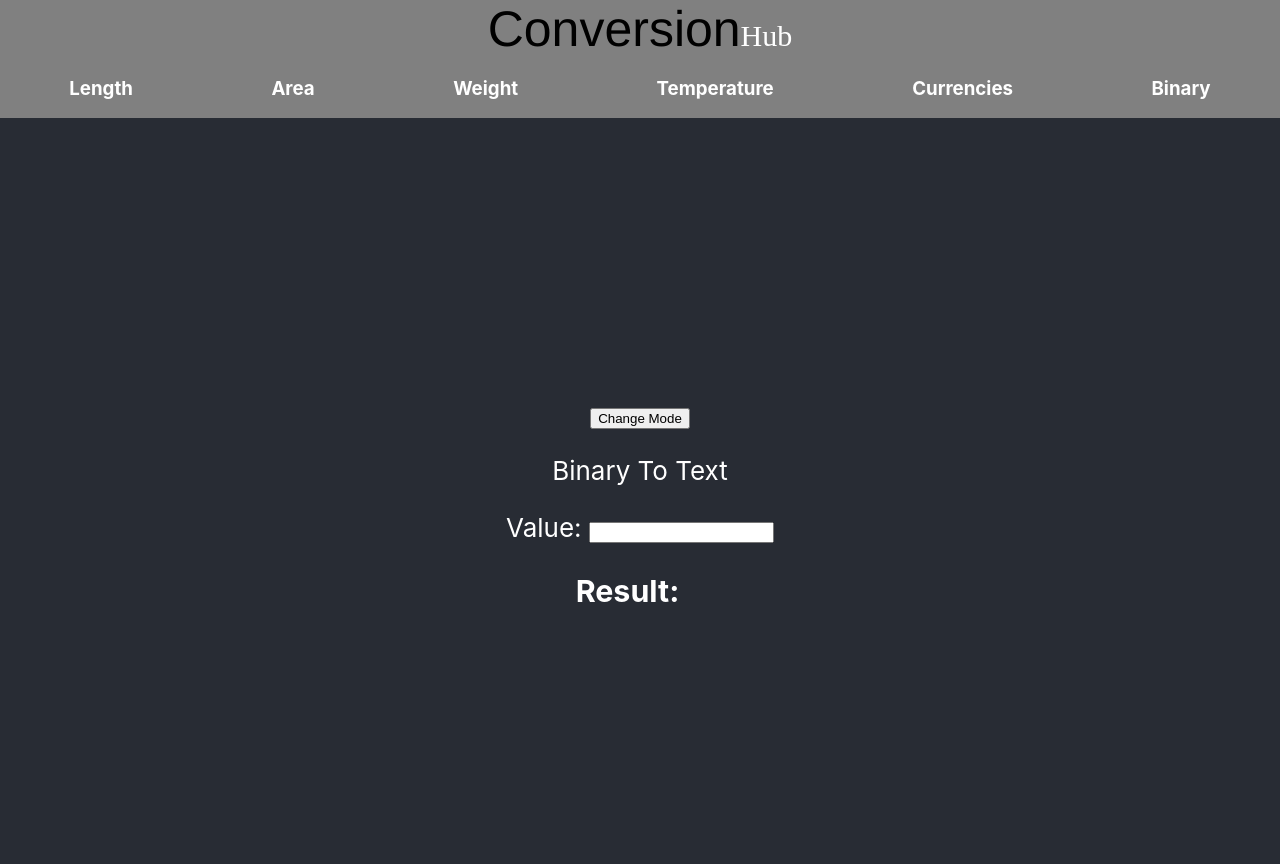
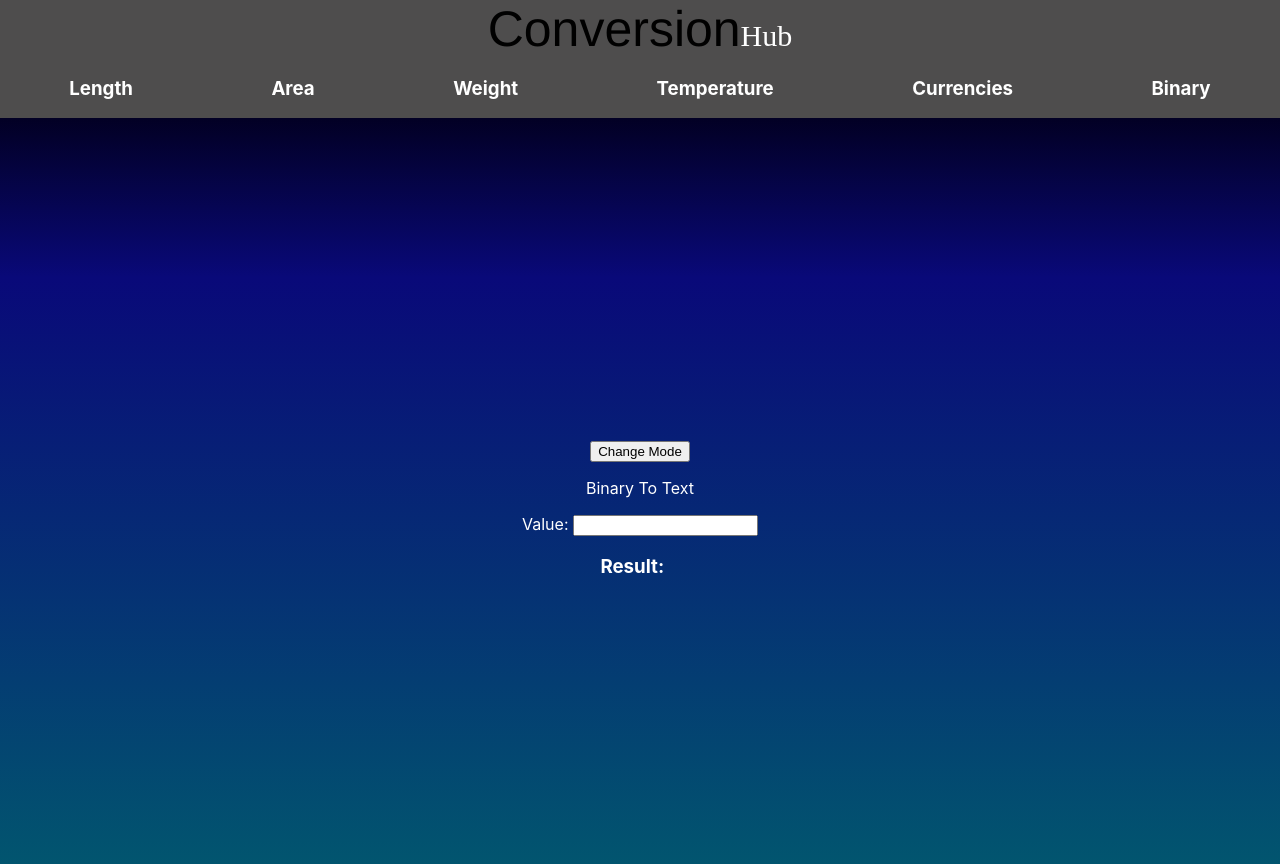
Before and after one commit to eetu-niittymaki/ConversionHub, a React (Create React App) app: page / in a window 1280 px wide. Both pictures are taken after a click on the element "Binary". Shown: the top 864 px of the page. Built offline with nearby package versions, Linux system fonts and the light colour scheme.

Commit message:
Improve binary translator

```diff
--- a/src/App.css
+++ b/src/App.css
@@ -2,37 +2,13 @@
   text-align: center;
 }
 
-.App-logo {
-  height: 40vmin;
-  pointer-events: none;
-}
-
-@media (prefers-reduced-motion: no-preference) {
-  .App-logo {
-    animation: App-logo-spin infinite 20s linear;
-  }
-}
-
-.App-header {
-  background-color: #282c34;
+.App-body {
+  background: rgb(2,0,36);
+  background: linear-gradient(180deg, rgba(2,0,36,1) 0%, rgba(9,9,121,1) 20%, rgb(1, 92, 110) 100%);
   min-height: 100vh;
-  display: flex;
-  flex-direction: column;
+  display: grid;
   align-items: center;
   justify-content: center;
-  font-size: calc(10px + 2vmin);
+  font-size: 2vh;
   color: white;
 }
-
-.App-link {
-  color: #61dafb;
-}
-
-@keyframes App-logo-spin {
-  from {
-    transform: rotate(0deg);
-  }
-  to {
-    transform: rotate(360deg);
-  }
-}
--- a/src/App.js
+++ b/src/App.js
@@ -47,7 +47,7 @@ function App() {
         <p>Currencies</p>
         <p>Binary</p>
       </Header >
-      <div className="App-header">
+      <div className="App-body">
         {renderSwitch(conversionType)}
       </div>
     </div>
--- a/src/Components/Binary.js
+++ b/src/Components/Binary.js
@@ -7,30 +7,37 @@ const Binary = () => {
 
     const binaryToString = (str) => {
         str = str.replace(/ /g,'')
-        str = str.replace(/.{7}/g, '$& ')
-        console.log(str)
+        str = str.replace(/.{8}/g, '$& ')
 
-        let newBinary = str.split(" ");
-        let binaryCode = [];
+        let newBinary = str.split(" ")
+        let binaryCode = []
 
         for (let i = 0; i < newBinary.length; i++) {
-            binaryCode.push(String.fromCharCode(parseInt(newBinary[i], 2)));
+            binaryCode.push(String.fromCharCode(parseInt(newBinary[i], 2)))
         }
 
-        return binaryCode.join("");
+        return binaryCode.join("")
     }
 
     const stringToBinary = (str) => {
-        let output = ""
+        let result = ''
+
         for (let i = 0; i < str.length; i++) {
-            output += str[i].charCodeAt(0).toString(2) + " "
+            const char = str.charCodeAt(i)
+            let binary = ''
+
+            for (let j = 7; j >= 0; j--) {
+                binary += (char >> j) & 1
+            }
+
+            result += binary + ' '
         }
-        return output
+        return result.trim()
     }
 
     return(
         <div>
-            <button onClick={() => setMode(!mode)}>Change Mode</button>
+            <button onClick={() => {setMode(!mode) ; setValue("")}}>Change Mode</button>
             {mode === false
             ? <div>
                 <p>Binary To Text</p>
--- a/src/Components/Header.css
+++ b/src/Components/Header.css
@@ -1,6 +1,6 @@
 
 .main {
-    background-color: grey;
+    background-color: rgb(78, 77, 77);
     width: 100%;
     height: 100%;
     position: sticky;
@@ -21,7 +21,6 @@
 
 .children {
     justify-content: space-evenly;
-    background-color: grey;
     margin: auto;
 }
 
```
